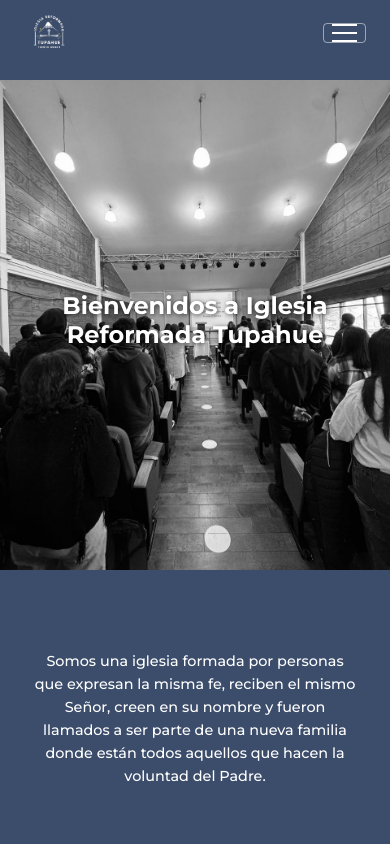
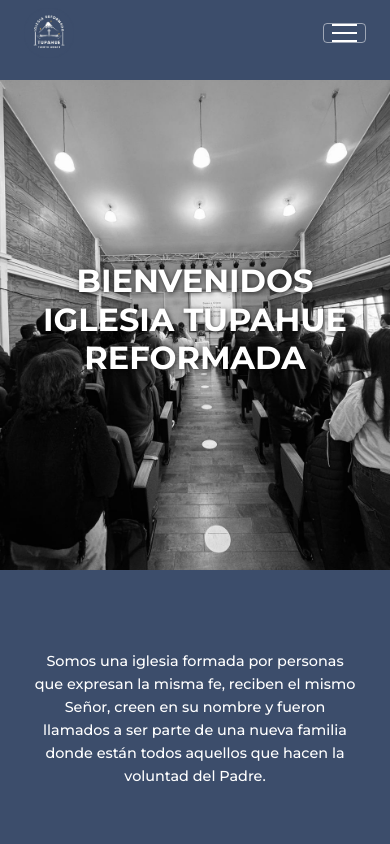
Before and after one commit to ChaviPalma/Tupahue, a Next.js app: page / in a window 390 px wide. Shown: the top 844 px of the page. Built offline with nearby package versions, Linux system fonts and the light colour scheme.

Commit message:
Aumentar tamaño del título de bienvenida y dividirlo en tres líneas

```diff
--- a/app/page.js
+++ b/app/page.js
@@ -17,7 +17,11 @@
         style={{ backgroundImage: "url('/img/inicio.jpg')" }}
       >
         <div>
-          <h1 className={styles.heroTitle}>Bienvenidos a Iglesia Reformada Tupahue</h1>
+          <h1 className={styles.heroTitle}>
+            BIENVENIDOS<br />
+            IGLESIA TUPAHUE<br />
+            REFORMADA
+          </h1>
         </div>
       </section>
 
--- a/app/page.module.css
+++ b/app/page.module.css
@@ -147,9 +147,10 @@
 }
 
 .heroTitle {
-  font-size: 3rem;
+  font-size: 4.5rem;
   font-weight: bold;
   font-family: 'Montserrat', sans-serif;
+  line-height: 1.2;
 }
 
 /* ===== MISIÓN Y VISIÓN ===== */
@@ -401,7 +402,7 @@
 /* ===== RESPONSIVE ===== */
 @media (max-width: 991px) {
   .heroTitle {
-    font-size: 2.2rem;
+    font-size: 3rem;
   }
 
   .misionText {
@@ -467,14 +468,14 @@
   }
 
   .heroTitle {
-    font-size: 1.8rem;
+    font-size: 2.5rem;
     padding: 0 1rem;
   }
 }
 
 @media (max-width: 575px) {
   .heroTitle {
-    font-size: 1.5rem;
+    font-size: 2rem;
   }
 
   .misionText {
```
